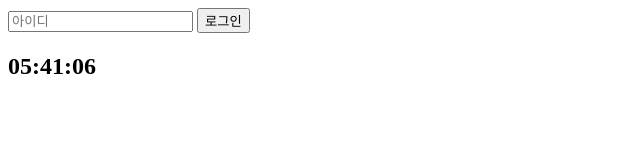
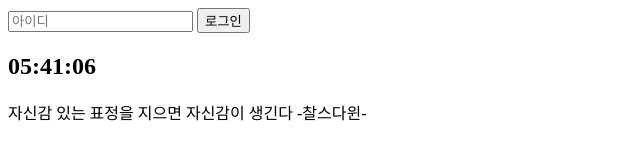
Before and after one commit to ITK-SHIN/my-first-chrom-web, a plain HTML site: page index.html in a window 1280 px wide. Shown: the whole page, without its empty margins (0-640 px from the left). Drawn offline with Linux system fonts and the light colour scheme.

Commit message:
quotes 명언 + 이미지파일추가
quotes finish 명언 완성 + 이미지 파일 추가

```diff
--- a/index.html
+++ b/index.html
@@ -12,10 +12,18 @@
       <input type="text" required maxlength="15" placeholder="아이디" />
       <input type="submit" value="로그인" />
     </form>
+
     <h2 id="clock">00:00:00</h2>
     <h1 id="greeting" class="hidden"></h1>
 
+    <div id="quote">
+      <span></span>
+      <span></span>
+    </div>
+
     <script src="greetings.js"></script>
     <script src="clock.js"></script>
+    <script src="quotes.js"></script>
+    <script src="backgrounds.js"></script>
   </body>
 </html>
--- /dev/null
+++ b/quotes.js
@@ -0,0 +1,56 @@
+const quotes = [
+  {
+    quote: "세상에서 가장 현명한 사람은 모든 사람으로부터 배우는 사람이다",
+    author: "-탈무드-",
+  },
+  {
+    quote:
+      "좋은 성과를 얻으려면 한 걸음 한 걸음이 힘차고 충실하지 않으면 안 된다",
+    author: "-단테-",
+  },
+  {
+    quote: "하루에 3시간을 걸으면 7년 후에 지구를 한 바퀴 돌 수 있다",
+    author: "-사무엘 존슨-",
+  },
+  {
+    quote:
+      "성공의 비결은 단 한 가지,잘할 수 있는 일에 광적으로 집중하는 것이다",
+    author: "-톰 모나건-",
+  },
+  {
+    quote:
+      "진정으로 웃으려면 고통을 참아야 하며 나아가 고통을 즐길 줄 알아야 한다",
+    author: "-찰리 채플린-",
+  },
+  {
+    quote:
+      "절대 어제를 후회하지 마라 인생은 오늘의 나 안에 있고 내일은 스스로 만드는 것이다",
+    author: "-L. 론허바드-",
+  },
+  {
+    quote:
+      "어리석은 자는 멀리서 행복을 찾고 현명한 자는 자신의 발치에서 행복을 키워간다",
+    author: "-제임스 오펜하임-",
+  },
+  {
+    quote:
+      "삶너무 소심하고 까다롭게 자신의 행동을 고민하지 말라 모든 인생은 실험이다 더 많이 실험할수록 더 나아진다",
+    author: "-랄프 왈도 에머슨-",
+  },
+  {
+    quote: "행복은 습관이다 그것을 몸에 지녀라",
+    author: "-허버드-",
+  },
+  {
+    quote: "자신감 있는 표정을 지으면 자신감이 생긴다",
+    author: "-찰스다윈-",
+  },
+];
+
+const quote = document.querySelector("#quote span:first-child");
+const author = document.querySelector("#quote span:last-child");
+
+const todaysQuotes = quotes[Math.floor(Math.random() * quotes.length)];
+
+quote.innerText = todaysQuotes.quote;
+author.innerText = todaysQuotes.author;
```
Also changed, not shown: img/3.jpg (added), img/5.jpg (added), 4 other files.
